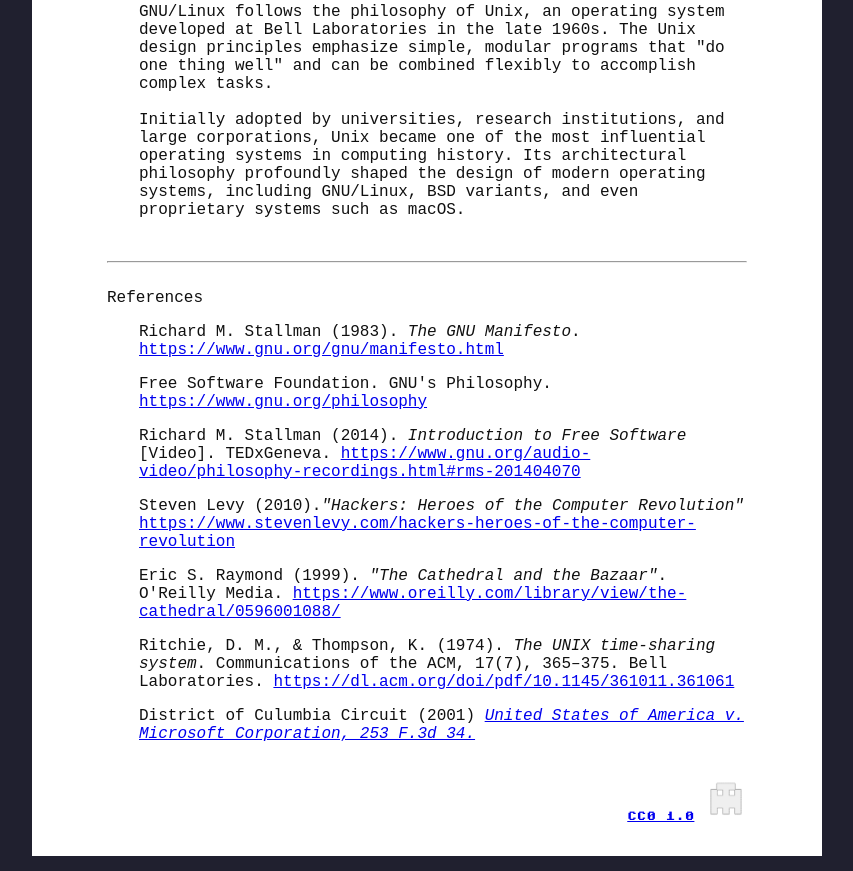
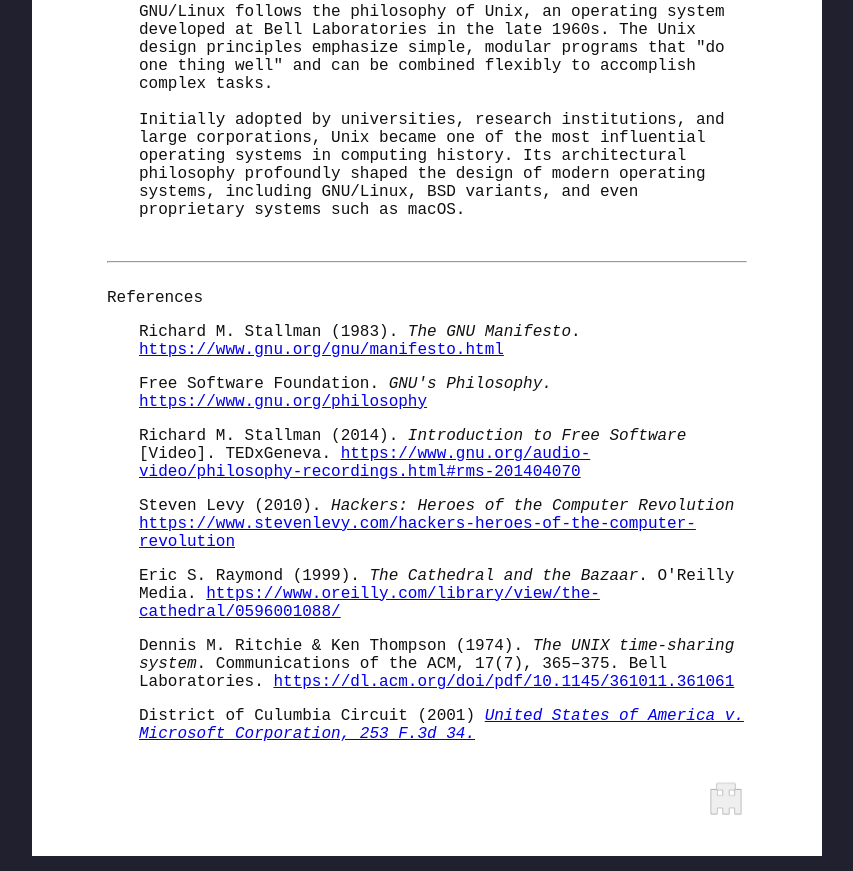
Before and after one commit to nest0x01/nest0x01.github.io, a plain HTML site: page index.html in a window 1280 px wide. Shown: the part 1751-2622 px from the top of the page, without its empty margins (213-1066 px from the left). Drawn offline with Linux system fonts and the light colour scheme.

Commit message:
Update index.html

```diff
--- a/index.html
+++ b/index.html
@@ -174,7 +174,7 @@
             </p>
 
             <p>
-                Free Software Foundation. GNU's Philosophy.
+                Free Software Foundation. <ital>GNU's Philosophy.</ital>
                 <a href="https://www.gnu.org/philosophy" rel="nofollow"
                     >https://www.gnu.org/philosophy</a
                 >
@@ -190,8 +190,8 @@
                 >
             </p>
             <p>
-                Steven Levy (2010).<ital
-                    >"Hackers: Heroes of the Computer Revolution"</ital
+                Steven Levy (2010).<ital>
+                    Hackers: Heroes of the Computer Revolution</ital
                 >
                 <a
                     href="https://www.stevenlevy.com/hackers-heroes-of-the-computer-revolution"
@@ -202,7 +202,7 @@
 
             <p>
                 Eric S. Raymond (1999).
-                <ital>"The Cathedral and the Bazaar"</ital>. O'Reilly Media.
+                <ital>The Cathedral and the Bazaar</ital>. O'Reilly Media.
                 <a
                     href="https://www.oreilly.com/library/view/the-cathedral/0596001088/"
                     rel="nofollow"
@@ -211,7 +211,7 @@
             </p>
 
             <p>
-                Ritchie, D. M., & Thompson, K. (1974).
+                Dennis M. Ritchie & Ken Thompson (1974).
                 <ital>The UNIX time-sharing system</ital>. Communications of the
                 ACM, 17(7), 365–375. Bell Laboratories.
                 <a href="https://dl.acm.org/doi/pdf/10.1145/361011.361061"
@@ -231,9 +231,6 @@
             <br />
             <license class="author">
                 <div>
-                    <a href="https://creativecommons.org/publicdomain/zero/1.0/"
-                        >CC0 1.0</a
-                    >
                     <img src="invader_icon_white.png" width="43px" />
                 </div>
             </license>
```
